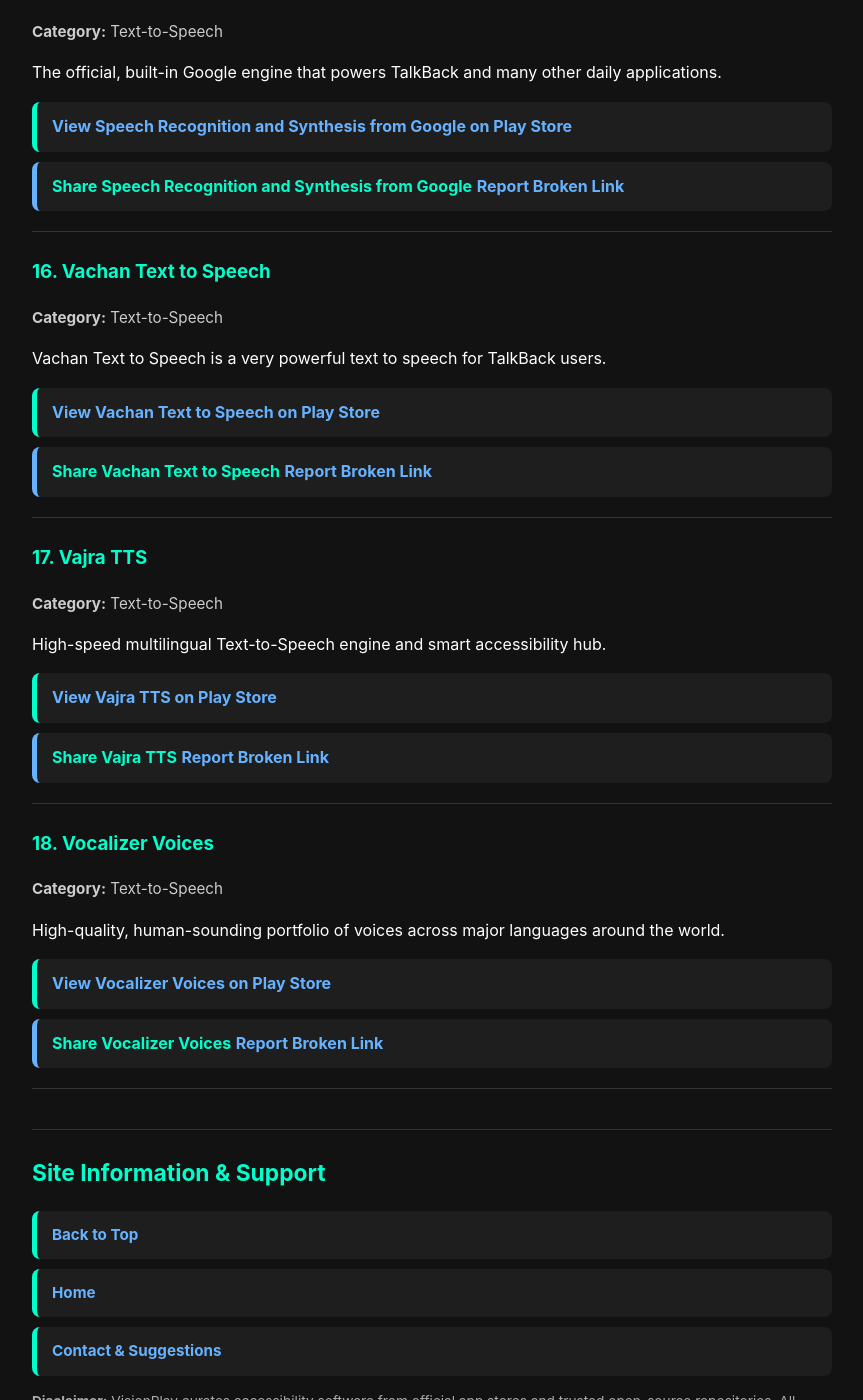
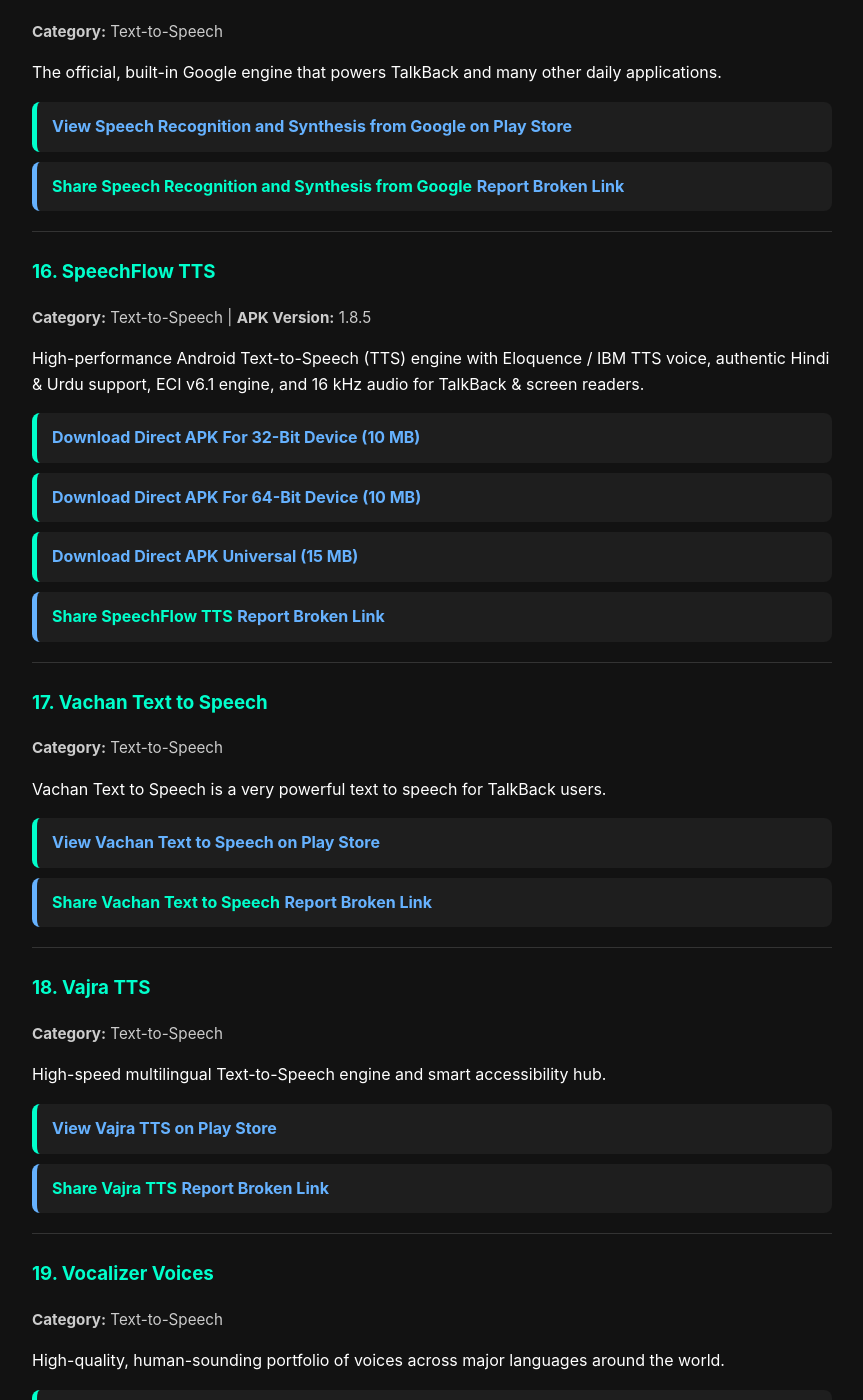
Before and after one commit to abhishekdey-hub/VisionPlay, a Jekyll site: the page built from text-to-speech/index.md, in a window 1280 px wide and 1400 px high, scrolled down 5030 px. Shown: the whole window, without its empty margins (208-1071 px from the left). Built offline with Jekyll 4.4.1, drawn with Linux system fonts in a browser that asks for light colours; some of the changed text lies outside the part shown.

Commit message:
Update tts.yml

```diff
--- a/_data/tts.yml
+++ b/_data/tts.yml
@@ -93,6 +93,22 @@
   apk_url: "https://github.com/poretsky/SmartVoice5/releases/download/v5.1.2/SmartVoice-5.1.2.apk"
   github_repo: "poretsky/SmartVoice5"
 
+- name: "SpeechFlow TTS"
+  category: "Text-to-Speech"
+  description: "High-performance Android Text-to-Speech (TTS) engine with Eloquence / IBM TTS voice, authentic Hindi & Urdu support, ECI v6.1 engine, and 16 kHz audio for TalkBack & screen readers."
+  version: "1.8.5"
+  github_repo: "Sharib20006/speechflow---android-text-to-speech-app"
+  downloads:
+    - label: "Download Direct APK For 32-Bit Device (10 MB)"
+      url: "https://github.com/Sharib20006/speechflow---android-text-to-speech-app/releases/download/v1.8.5/SpeechFlow-v1.8.5-armeabi-v7a-release.apk"
+      github_asset_match: "armeabi-v7a"
+    - label: "Download Direct APK For 64-Bit Device (10 MB)"
+      url: "https://github.com/Sharib20006/speechflow---android-text-to-speech-app/releases/download/v1.8.5/SpeechFlow-v1.8.5-arm64-v8a-release.apk"
+      github_asset_match: "arm64-v8a"
+    - label: "Download Direct APK Universal (15 MB)"
+      url: "https://github.com/Sharib20006/speechflow---android-text-to-speech-app/releases/download/v1.8.5/SpeechFlow-v1.8.5-universal-release.apk"
+      github_asset_match: "universal"
+
 - name: "Speech Recognition and Synthesis from Google"
   category: "Text-to-Speech"
   description: "The official, built-in Google engine that powers TalkBack and many other daily applications."
@@ -112,3 +128,8 @@
   category: "Text-to-Speech"
   description: "High-quality, human-sounding portfolio of voices across major languages around the world."
   playstore_url: "https://play.google.com/store/apps/details?id=es.codefactory.vocalizertts"
+
+- name: "VoxSherpa TTS"
+  category: "Text-to-Speech"
+  description: "Offline AI TTS & voice generator. Create realistic speech and voiceovers."
+  playstore_url: "https://play.google.com/store/apps/details?id=com.CodeBySonu.VoxSherpa"
```
